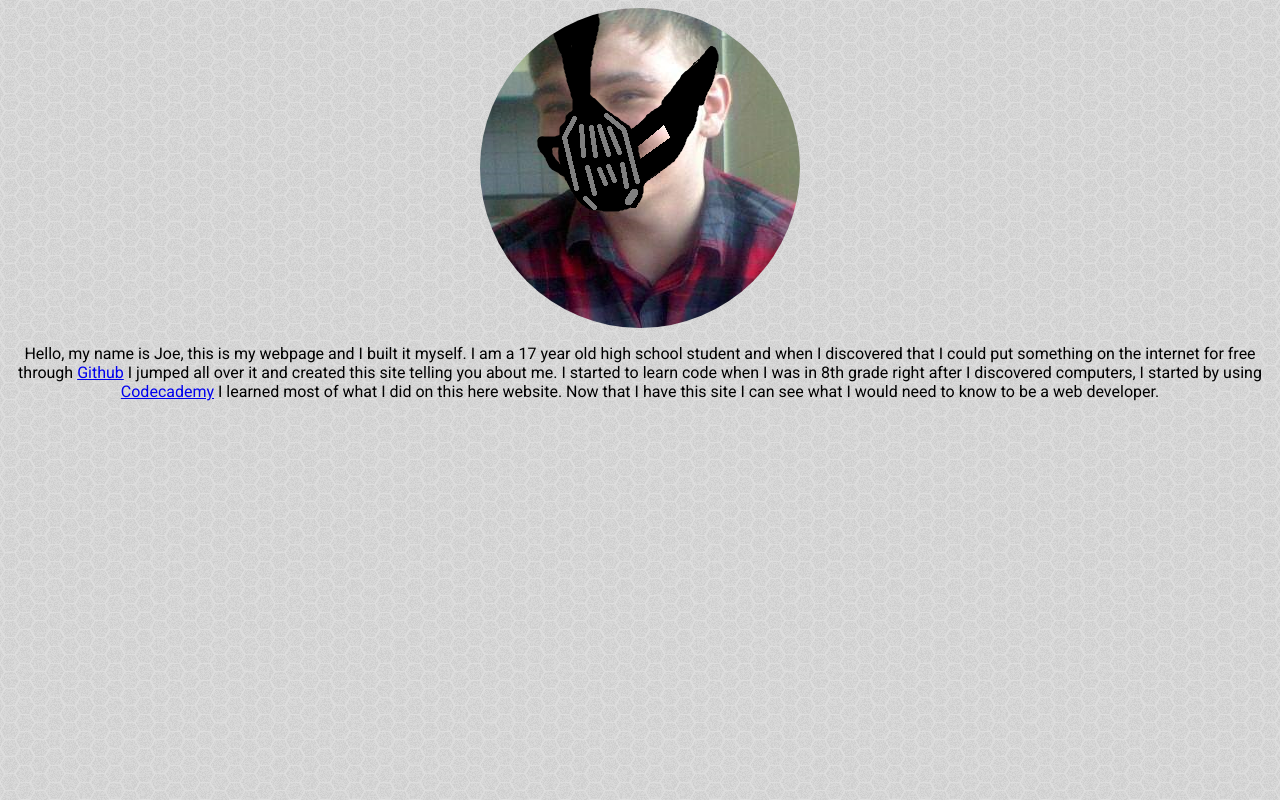
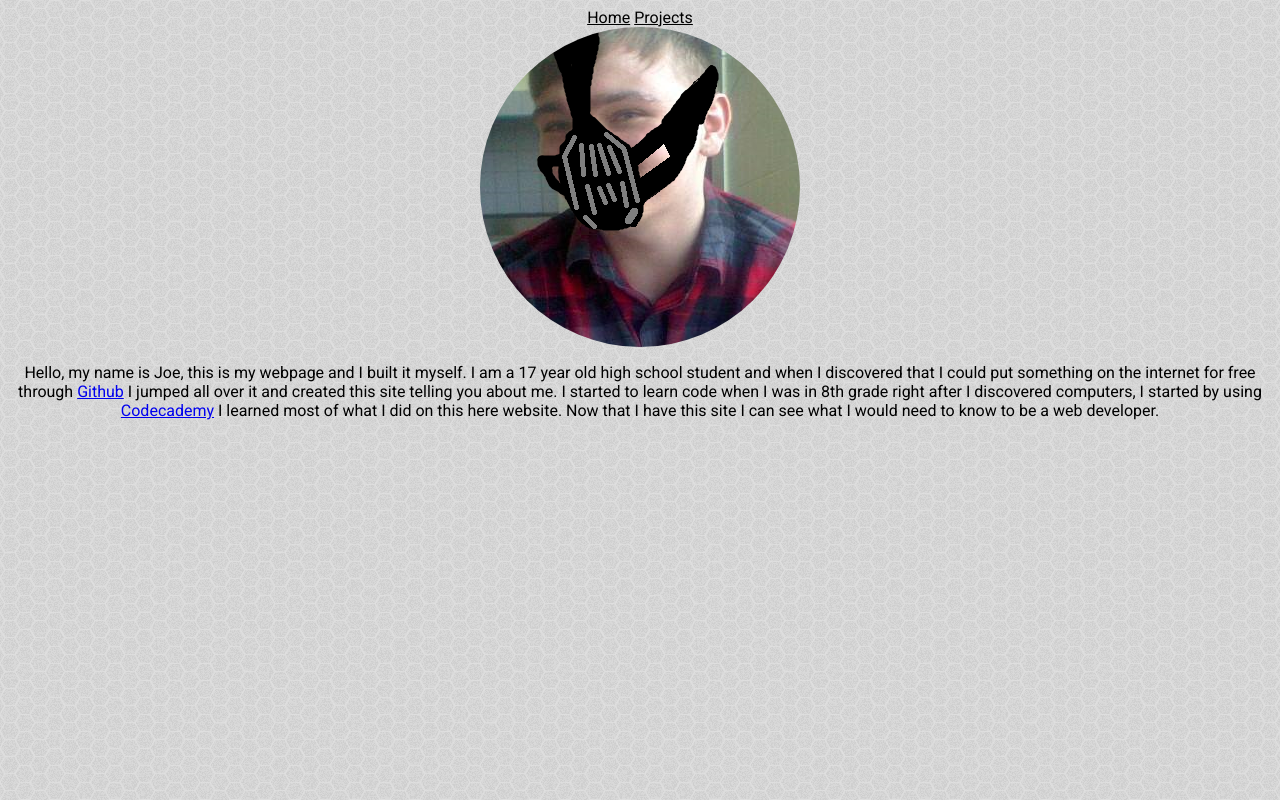
Before and after one commit to Joey9725/Joey9725.github.io, a plain HTML site: page index.html in a window 1280 px wide. Drawn offline with Linux system fonts and the light colour scheme.

Commit message:
Added antother page

```diff
--- a/index.html
+++ b/index.html
@@ -9,6 +9,10 @@
 	<title>Joe's Homepage</title>
 </head>
 <body>
+	<nav>
+		<a href="index.html">Home</a>
+		<a href="projects.html">Projects</a>
+	</nav>
 	<div id="first">
 		<img src="imgs/joe.png">
 	</div>
--- a/theme.css
+++ b/theme.css
@@ -19,6 +19,13 @@ img {
   -moz-border-radius: 200px;
 }
 
+nav {
+	text-align: center;
+}
+nav a{
+	color: black;
+}
+
 #first {
   animation-name: slideup;
   animation-duration: 3s;
```
Also changed, not shown: projects.html (added, +18 -0 lines).
